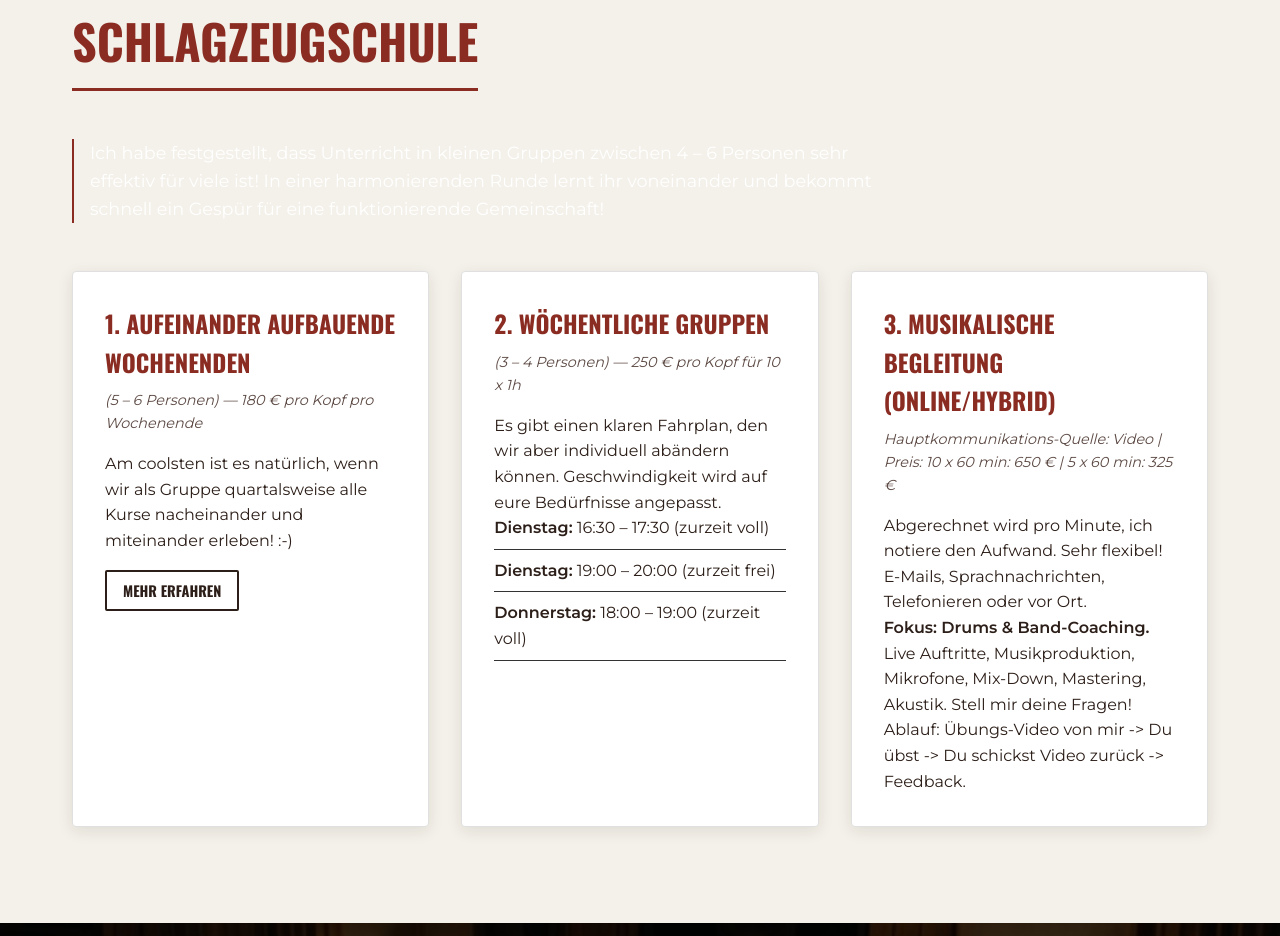
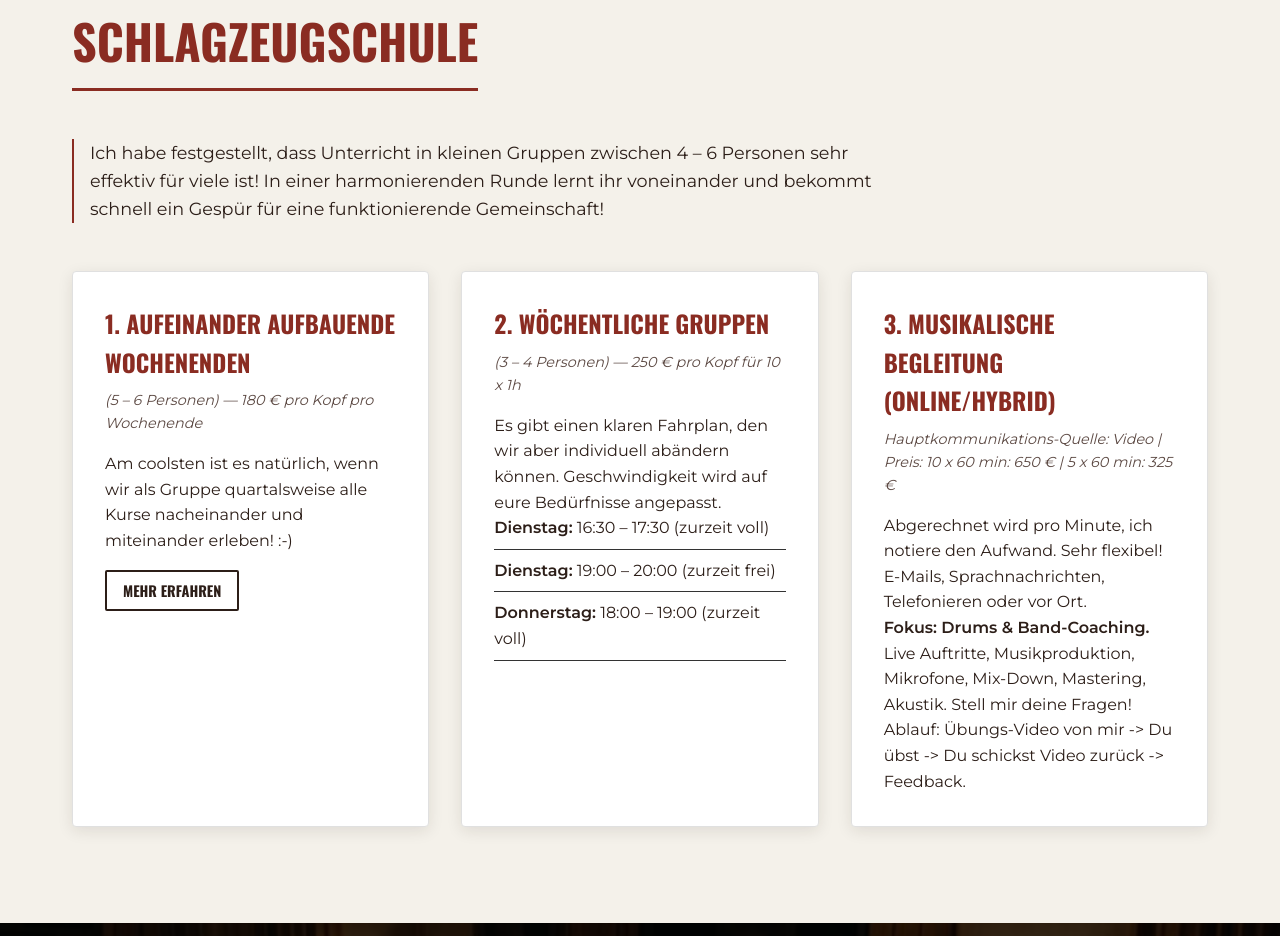
Before and after one commit to adventuresoftimon-2311/Krumme, a website built with Vite: page index.html in a window 1280 px wide. Shown: the part 834-1770 px from the top of the page. Built offline with nearby package versions, Linux system fonts and the light colour scheme.

Commit message:
Fix highlight text color for beige theme

```diff
--- a/style.css
+++ b/style.css
@@ -265,7 +265,7 @@ h2.section-title {
 }
 
 .highlight {
-    color: #fff;
+    color: var(--color-text);
     border-left: 2px solid var(--color-primary);
     padding-left: 1rem;
 }
```
